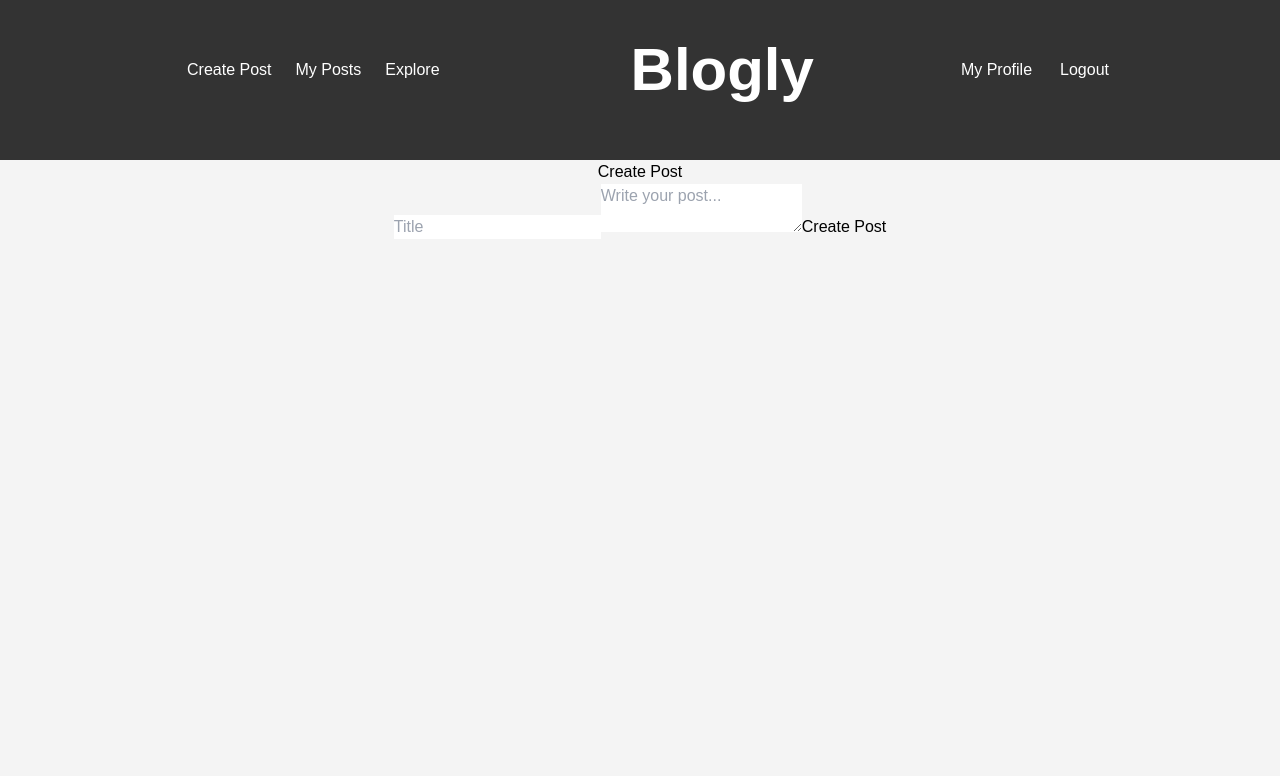
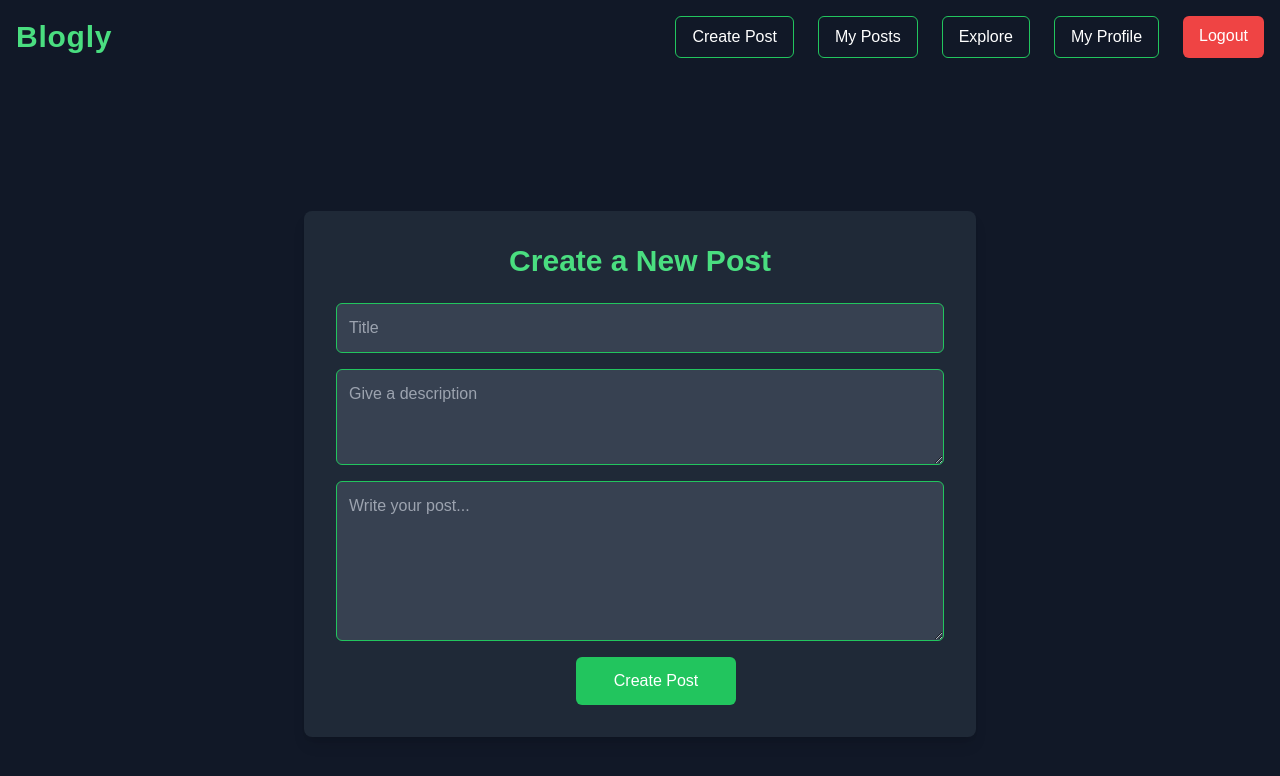
Before and after one commit to Kartik1178/Blogly, a React (Vite) app in the folder frontend/vite-project/: page /new-post in a window 1280 px wide. Shown: the top 776 px of the page. Built offline with nearby package versions, Linux system fonts and the light colour scheme; sample sign-in values are in the browser's storage.

Commit message:
enhanced styling

```diff
--- a/frontend/vite-project/src/App.jsx
+++ b/frontend/vite-project/src/App.jsx
@@ -16,29 +16,28 @@ const App = () => {
     <Router>
       <div className="App">
         {isLoggedIn?(
-        <nav className='lg:p-10 p-5 lg:h-40 h-24'>
-
-
-          <div className="nav-links flex flex-row justify-evenly w-full items-center">
-          <div className='flex flex-row ml-0 ju\'>
-         <div className='mr-2'>
-          <a href="/new-post" className='flex flex-row'>Create Post</a> </div>
-         <div className='mr-2'>
-          <a href="/myposts">My Posts</a></div>
-         <div>
-          <a href="/explore">Explore</a></div></div>
-          <a href="/" className='lg:text-6xl text-4xl font-semibold'>Blogly</a>
-            <div className='flex flex-row'>
-            <div class="mr-3">
-              <a href="/profile">My Profile</a>
-              </div>
-              <div>
-              <a href="/logout">Logout</a>
-              </div>
-
-            </div>
-          </div>
-        </nav>):(
+ <nav className="bg-gray-900 text-white p-4 w-full flex justify-between items-center shadow-md">
+ <div className="text-3xl font-bold tracking-wide text-green-400 hover:text-green-300 transition-all duration-300 cursor-pointer">
+   <a href="/">Blogly</a>
+ </div>
+ <div className="flex space-x-6">
+   <a href="/new-post" className="px-4 py-2 rounded-md border border-green-500 hover:bg-green-500 transition-all duration-300">
+     Create Post
+   </a>
+   <a href="/myposts" className="px-4 py-2 rounded-md border border-green-500 hover:bg-green-500 transition-all duration-300">
+     My Posts
+   </a>
+   <a href="/explore" className="px-4 py-2 rounded-md border border-green-500 hover:bg-green-500 transition-all duration-300">
+     Explore
+   </a>
+   <a href="/profile" className="px-4 py-2 rounded-md border border-green-500 hover:bg-green-500 transition-all duration-300">
+     My Profile
+   </a>
+   <a href="/logout" className="px-4 py-2 rounded-md bg-red-500 hover:bg-red-600 transition-all duration-300">
+     Logout
+   </a>
+ </div>
+</nav>):(
               <nav className="bg-gray-900 text-white p-4 w-full flex justify-between items-center shadow-md flex">
               <div className="text-3xl font-bold tracking-wide text-green-400 hover:text-green-300 transition-all duration-300 cursor-pointer">
                 <a href="/">Blogly</a>
--- a/frontend/vite-project/src/components/CreatePost.jsx
+++ b/frontend/vite-project/src/components/CreatePost.jsx
@@ -1,10 +1,11 @@
 import React, { useState } from "react";
 import axios from "axios";
 import { useNavigate } from "react-router-dom";
-import { useAsyncValue } from "react-router-dom";
+
 const CreatePost = () => {
   const [title, setTitle] = useState("");
   const [content, setContent] = useState("");
+  const [description, setDescription] = useState("");
   const [error, setError] = useState("");
   const [loading, setLoading] = useState(false);
   const navigate = useNavigate();
@@ -12,19 +13,20 @@ const CreatePost = () => {
   const handleCreatePost = async (e) => {
     e.preventDefault();
 
-
     if (!title || !content) {
       setError("Title and content are required.");
       return;
     }
+
     setError("");
     setLoading(true);
 
-
     try {
-      await axios.post("http://localhost:5000/posts/create", { title, content }, {
-       withCredentials:true,
-      });
+      await axios.post(
+        "http://localhost:5000/posts/create",
+        { title, description, content },
+        { withCredentials: true }
+      );
       navigate("/my-posts");
     } catch (error) {
       setError("Failed to create post. Please try again.");
@@ -35,25 +37,41 @@ const CreatePost = () => {
   };
 
   return (
-    <div>
-      <h2>Create Post</h2>
-      <form onSubmit={handleCreatePost}>
+    <div className="flex items-center justify-center min-h-screen bg-gray-900">
+      <div className="bg-gray-800 shadow-lg rounded-lg p-8 w-full max-w-2xl text-white">
+        <h2 className="text-3xl font-bold text-green-400 mb-6 text-center">
+          Create a New Post
+        </h2>
+        <form onSubmit={handleCreatePost} className="flex flex-col gap-4">
           <input
             type="text"
             placeholder="Title"
             value={title}
             onChange={(e) => setTitle(e.target.value)}
+            className="bg-gray-700 border border-green-500 text-white p-3 rounded-md focus:outline-none focus:ring-2 focus:ring-green-500"
+          />
+          <textarea
+            placeholder="Give a description"
+            value={description}
+            onChange={(e) => setDescription(e.target.value)}
+            className="bg-gray-700 border border-green-500 text-white p-3 rounded-md focus:outline-none focus:ring-2 focus:ring-green-500 h-24"
           />
           <textarea
             placeholder="Write your post..."
             value={content}
             onChange={(e) => setContent(e.target.value)}
+            className="bg-gray-700 border border-green-500 text-white p-3 rounded-md focus:outline-none focus:ring-2 focus:ring-green-500 h-40"
           />
-        <button type="submit" disabled={loading}>
+          <button
+            type="submit"
+            disabled={loading}
+            className="bg-green-500 w-40 ml-60 text-white py-3 rounded-md hover:bg-green-600 transition-all duration-300 disabled:bg-gray-600"
+          >
             {loading ? "Creating..." : "Create Post"}
           </button>
         </form>
-      {error && <p style={{ color: "red" }}>{error}</p>}
+        {error && <p className="text-red-400 text-center mt-4">{error}</p>}
+      </div>
     </div>
   );
 };
--- a/frontend/vite-project/src/components/Post.jsx
+++ b/frontend/vite-project/src/components/Post.jsx
@@ -1,12 +1,13 @@
-
 import React from 'react';
 
 const Post = ({ post }) => {
   return (
-    <div className="post">
-      <h3 >{post.title}</h3>
-      <p>{post.content}</p>
-      <small>By {post.author.firstname} {post.author.lastname}</small>
+    <div className="bg-white shadow-lg rounded-xl p-5 w-1/4 min-h-72 mt-4 mr-4 border border-gray-200">
+      <h3 className="text-xl font-semibold text-gray-800 mb-3">{post.title}</h3>
+      <p className="text-gray-600 mb-5">{post.description}</p>
+      <small className="text-gray-500">
+        By {post.author.firstname} {post.author.lastname}
+      </small>
     </div>
   );
 };
--- a/frontend/vite-project/src/components/PostList.jsx
+++ b/frontend/vite-project/src/components/PostList.jsx
@@ -23,14 +23,17 @@ const PostList = () => {
     fetchPosts();
   }, []);
 
-  return (
-    <div className="post-list">
-      <h2 >Blog Posts</h2>
+  return (<>
+  <div className=' bg-gray-900 w-screen h-screen p-3'>
+     <h2 className=' font-bold text-xl text-white' >Blog Posts</h2>
+    <div className="w-screen flex flex-row">
+
       {posts.map((post) => (
         <Post key={post._id} post={post} />
       ))}
     </div>
-  );
+    </div>
+    </> );
 };
 
 export default PostList;
```
Also changed, not shown: 2 other files (tests, documents, lock files or other folders). Lines whose indentation alone changed are shown as unchanged.
